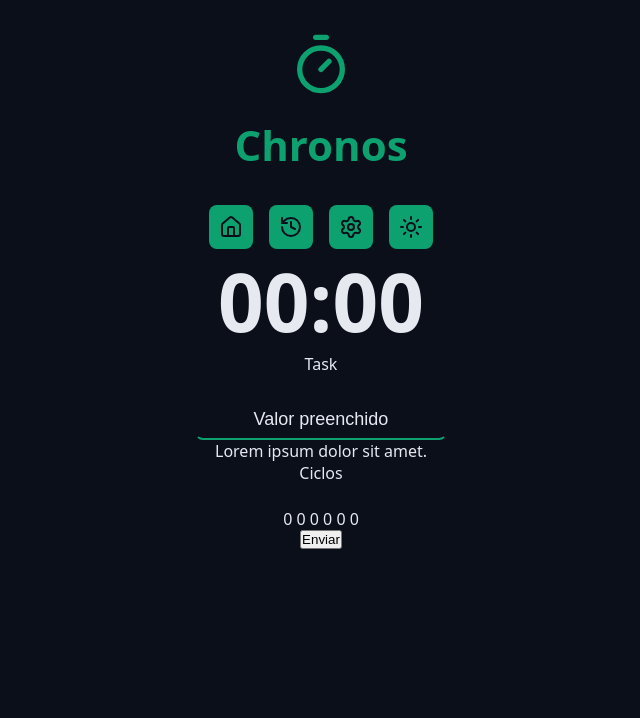
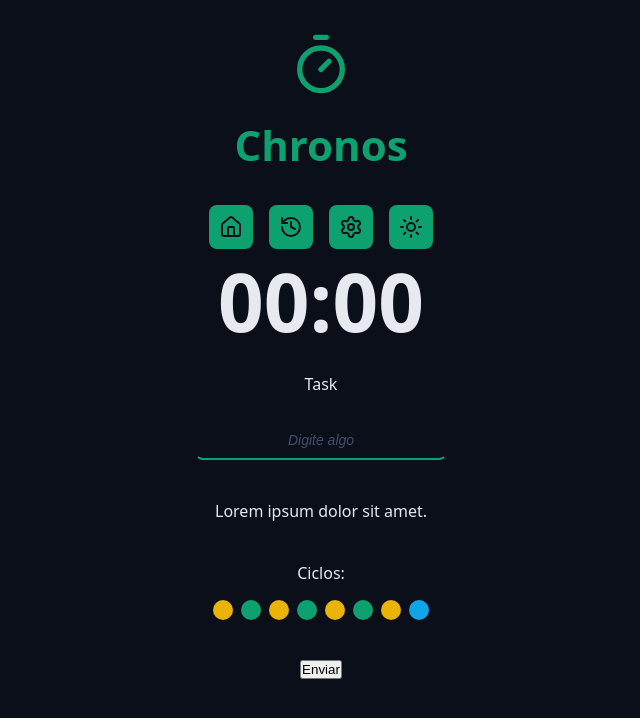
Before and after one commit to Tacianojr07/chronos-pomodoro, a React (Vite) app: page / in a window 1280 px wide. Shown: the top 718 px of the page, without its empty margins (319-959 px from the left). Built offline with nearby package versions, Linux system fonts and the light colour scheme.

Commit message:
usando novo component e mudando estio global

```diff
--- a/src/App.tsx
+++ b/src/App.tsx
@@ -3,6 +3,7 @@ import { CountDown } from './components/CountDown';
 import { Logo } from './components/Logo';
 import { Menu } from './components/Menu';
 import { DefaultInput } from './components/DefaultInput';
+import { Cycle } from './components/Cycle';
 
 import './Styles/global.css';
 import './Styles/therme.css';
@@ -30,7 +31,6 @@ export function App() {
               labelText='Task'
               type='text'
               placeholder='Digite algo'
-              defaultValue='Valor preenchido'
             />
           </div>
 
@@ -39,8 +39,7 @@ export function App() {
           </div>
 
           <div className='formRow'>
-            <p>Ciclos</p>
-            <p>0 0 0 0 0 0</p>
+            <Cycle />
           </div>
 
           <div className='formRow'>
--- a/src/Styles/global.css
+++ b/src/Styles/global.css
@@ -22,4 +22,5 @@ body {
   align-items: center;
   flex-direction: column;
   gap: 2.4rem;
+  padding: 2rem;
 }
```
